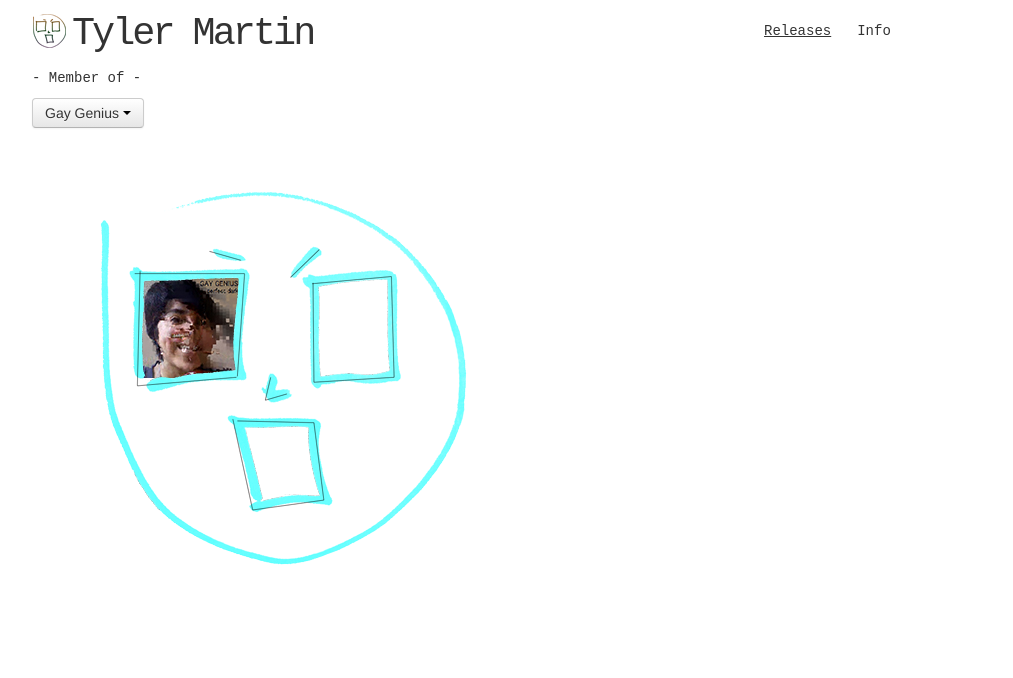
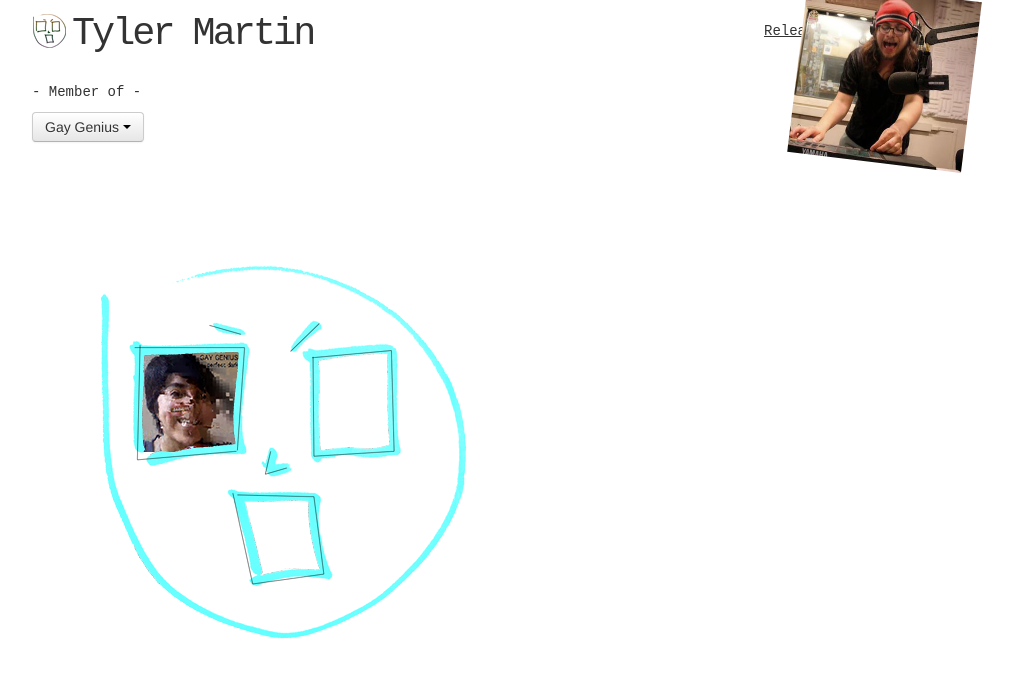
Before and after one commit to orchestralcolour/orchestralcolour.github.io, a Jekyll site: the page built from person/tyler-martin/index.html, in a window 1280 px wide. Shown: the top 678 px of the page, without its empty margins (138-1151 px from the left). Built offline with Jekyll 4.4.1, drawn with Linux system fonts in a browser that asks for light colours; Markdown is read by kramdown in place of the engine named in the settings.

Commit message:
updated some styles

```diff
--- a/_layouts/person.html
+++ b/_layouts/person.html
@@ -7,17 +7,16 @@
         <a id="home-btn" href="/"></a>
         <h1 class="musician-name">{{ page.title }} </h1><span class="aka">{% if page.aka %}a.k.a. {{ page.aka }}{% endif %}</span>
     </div>
-<!--     <div class="span3">
+    <div class="span3">
         <a target="_blank" class="thumb snapshot" href="/assets/img/{{ page.headshot }}">
             <img width=175 height=175 src="/assets/img/{{ page.headshot }}" />
         </a>
-    </div>
- -->    <div class="span3">
+
         <ul class="nav nav-pills">
         <li class="active">
             <a class="slide-left" href="#">Releases</a>
-        </li>
-        <li><a class="slide-right" href="#">Info</a></li>
+        </li><br />
+        <li><a class="slide-right" href="#">Bio</a></li>
         </ul>
     </div>
 </div>
@@ -33,9 +32,9 @@
 
 <div class="span12 slider-hider">
     <div class="slider">
+        <div id='release-description'><p>{{ content }}</p></div>
         <div class="track-container">
             {% assign grid_key=page.title %}{% include grid.html %}
         </div>
-        <div id='release-description'><p>{{ content }}</p></div>
     </div>
 </div>
--- a/_layouts/release.html
+++ b/_layouts/release.html
@@ -6,7 +6,7 @@
 <div class="row person-title">
     <div class="span9">
         <a id="home-btn" href="/"></a>
-        <h1 class="musician-name">{{ page.title }} </h1><span class="aka">{% if release.data %}{{ release.date | date_to_string }}{% endif %}</span>
+        <h1 class="musician-name">{{ page.title }} </h1><span class="aka">{{ release.date }}</span>
     </div>
     <div class="span3">
         <ul class="nav nav-pills">
@@ -104,7 +104,6 @@
                 {% endif %}
             </div>
         </div>
-
         <div id='release-description'><p>{{ content }}</p></div>
     </div>
 </div>
```
